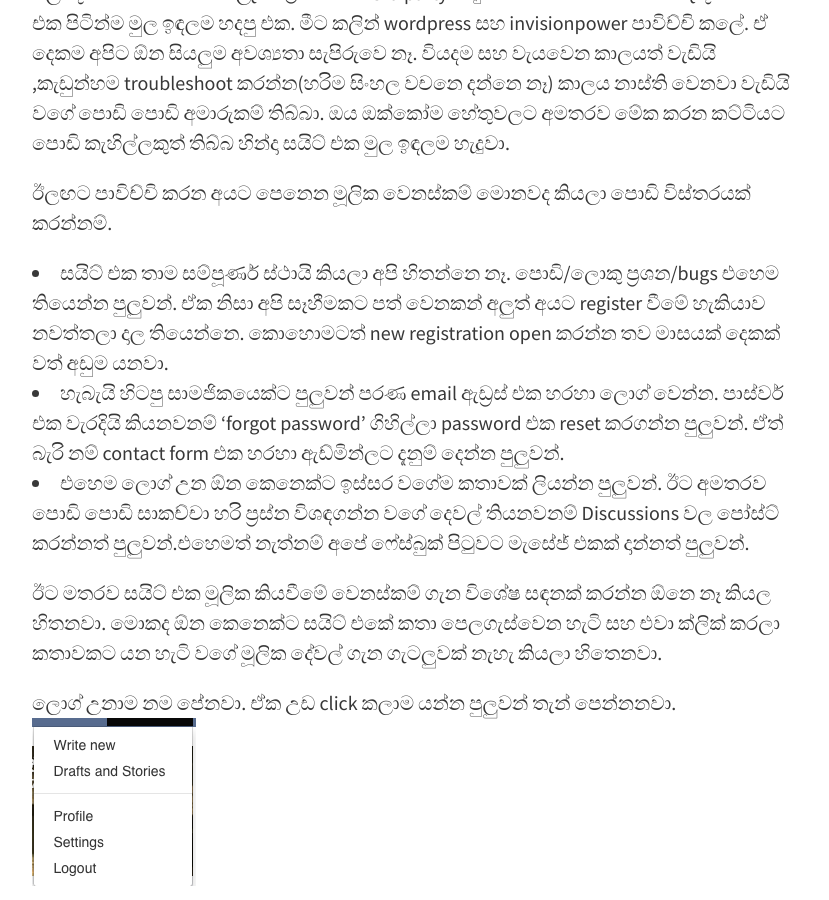
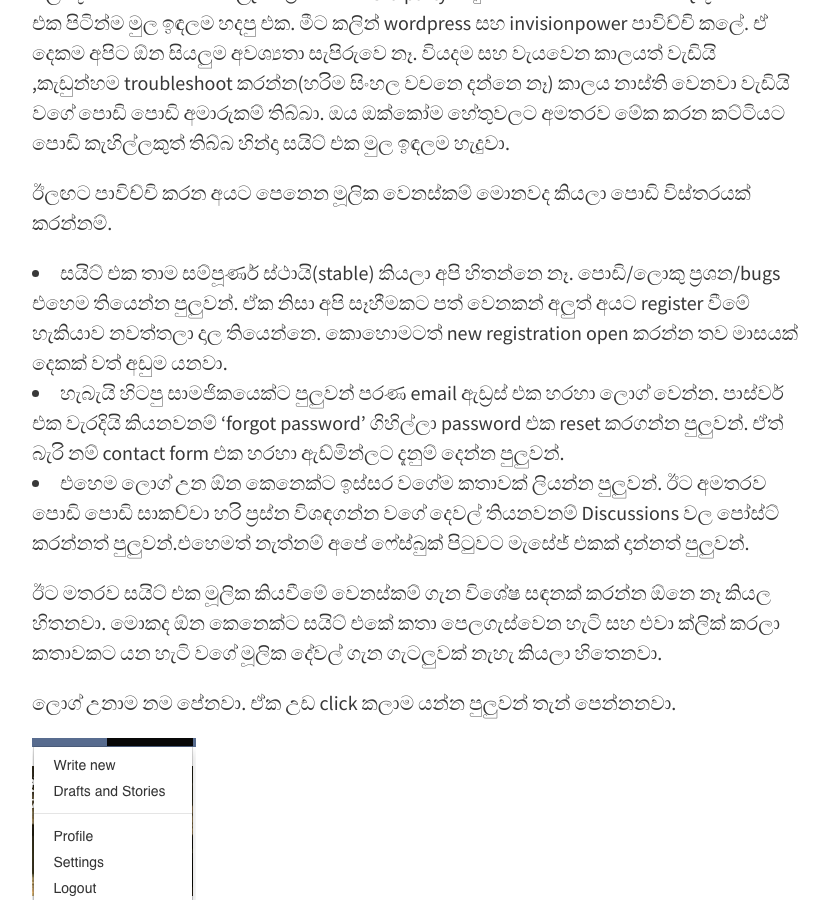
Before and after one commit to thelastrow/thelastrow.github.io, a Jekyll site: the page built from _posts/2015-11-20-after-long-time.md, in a window 1280 px wide and 900 px high, scrolled down 529 px. Shown: the whole window, without its empty margins (224-1053 px from the left). Built offline with Jekyll 4.4.1, drawn with Linux system fonts in a browser that asks for light colours; nearby versions of some CDN libraries.

```diff
--- a/_posts/2015-11-20-after-long-time.md
+++ b/_posts/2015-11-20-after-long-time.md
@@ -12,20 +12,24 @@ title: සෑහෙන කාලෙකට පස්සෙ
 
 ඊලඟට පාවිච්චි කරන අයට පෙනෙන මූලික වෙනස්කම් මොනවද කියලා පොඩි විස්තරයක් කරන්නම්.
 
-* සයිට් එක තාම සම්පූර්ණ ස්ථායි කියලා අපි හිතන්නෙ නෑ. පොඩි/ලොකු ප්‍රශන/bugs එහෙම  තියෙන්න පුලුවන්. ඒක නිසා අපි සෑහීමකට පත් වෙනකන් අලුත් අයට register වීමේ හැකියාව නවත්තලා දාල තියෙන්නෙ. කොහොමටත් new registration open කරන්න තව මාසයක් දෙකක් වත් අඩුම යනවා.
+* සයිට් එක තාම සම්පූර්ණ ස්ථායි(stable) කියලා අපි හිතන්නෙ නෑ. පොඩි/ලොකු ප්‍රශන/bugs එහෙම  තියෙන්න පුලුවන්. ඒක නිසා අපි සෑහීමකට පත් වෙනකන් අලුත් අයට register වීමේ හැකියාව නවත්තලා දාල තියෙන්නෙ. කොහොමටත් new registration open කරන්න තව මාසයක් දෙකක් වත් අඩුම යනවා.
 * හැබැයි හිටපු සාමජිකයෙක්ට පුලුවන් පරණ email ඇඩ්‍රස් එක හරහා ලොග් වෙන්න. පාස්වර් එක වැරදියි කියනවනම් 'forgot password' ගිහිල්ලා password එක reset කරගන්න පුලුවන්. ඒත් බැරි නම් contact  form එක හරහා ඇඩ්මින්ලට දැනුම් දෙන්න පුලුවන්.
 * එහෙම ලොග් උන ඕන කෙනෙක්ට ඉස්සර වගේම කතාවක් ලියන්න පුලුවන්. ඊට අමතරව පොඩි පොඩි සාකච්චා හරි ප්‍රස්න විශඳගන්න වගේ දෙවල් තියනවනම් Discussions වල පෝස්ට් කරන්නත් පුලුවන්.එහෙමත් නැත්නම් අපේ ෆේස්බුක් පිටුවට මැසේජ් එකක් දාන්නත් පුලුවන්.
 
 ඊට මතරව සයිට් එක මූලික කියවීමේ වෙනස්කම් ගැන විශේෂ සඳනක් කරන්න ඕනෙ නෑ කියල හිතනවා. මොකද ඕන කෙනෙක්ට සයිට් එකේ කතා පෙලගැස්වෙන හැටි සහ එවා ක්ලික් කරලා කතාවකට යන හැටි වගේ මූලික දේවල් ගැන ගැටලුවක් නැහැ කියලා හිතෙනවා.
 
 ලොග් උනාම නම පේනවා. ඒක උඩ click කලාම යන්න පුලුවන් තැන් පෙන්නනවා.
+
 ![User menu](/img/menu.png)
 
 
 ඊට මතරව කොමෙන්ට් කොටන්න Discusssions වලට reply කරන්න Discussion පොස්ට් කරන්න පුලුවන්.
+
 ![comment box](/img/comment_box.png)
 
+
 ඇයි අලුතෙන් කතා ලියන්න!
+
 ![comment box](/img/new_post.png)
 
 
```
